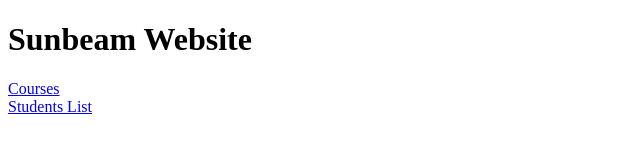
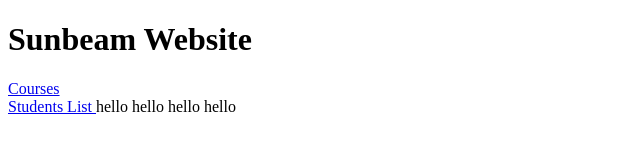
Before and after one commit to shubhamadne/MyWebite, a plain HTML site: page index.html in a window 1280 px wide. Shown: the whole page, without its empty margins (0-640 px from the left). Drawn offline with Linux system fonts and the light colour scheme.

Commit message:
new branch hello

```diff
--- a/index.html
+++ b/index.html
@@ -12,5 +12,10 @@
     <a href="courses.html"> Courses </a>
     <br>
     <a href="students.html"> Students List </a>
+
+    hello
+    hello
+    hello
+    hello
 </body>
 </html>
```
